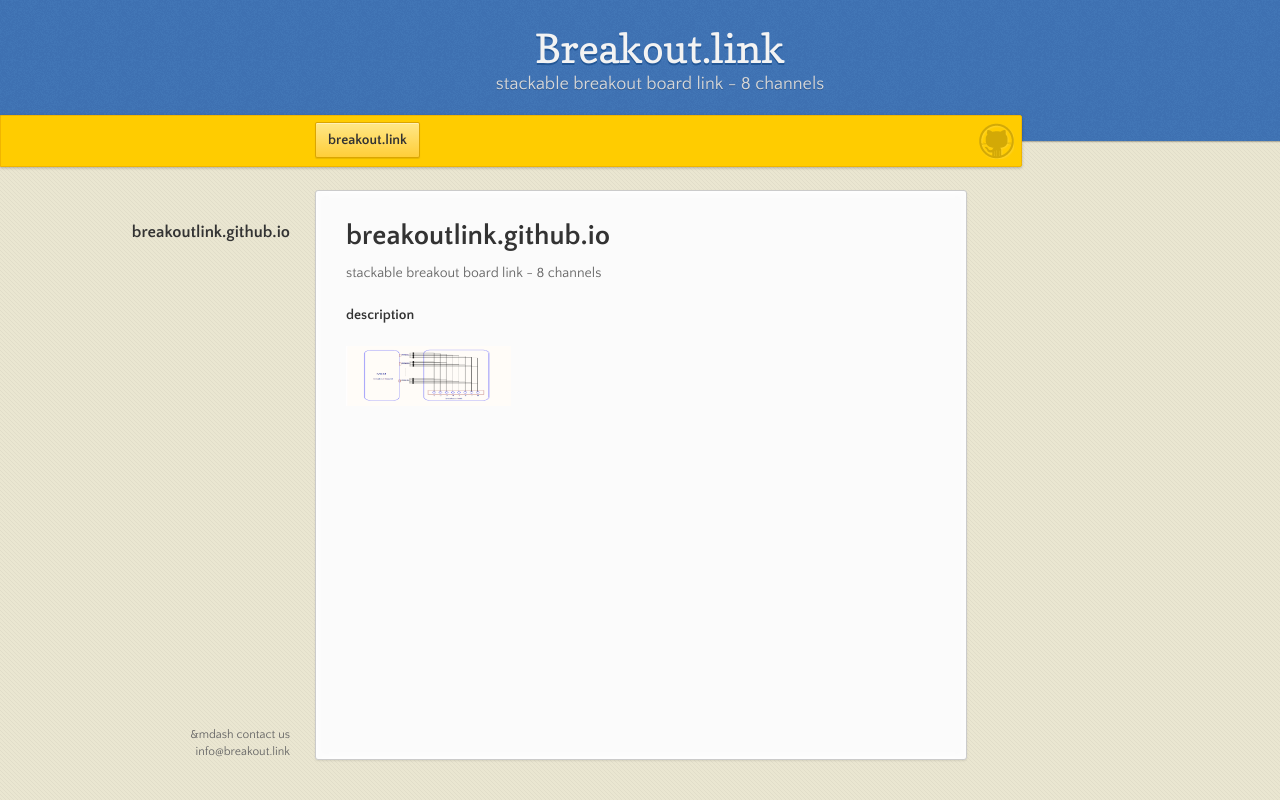
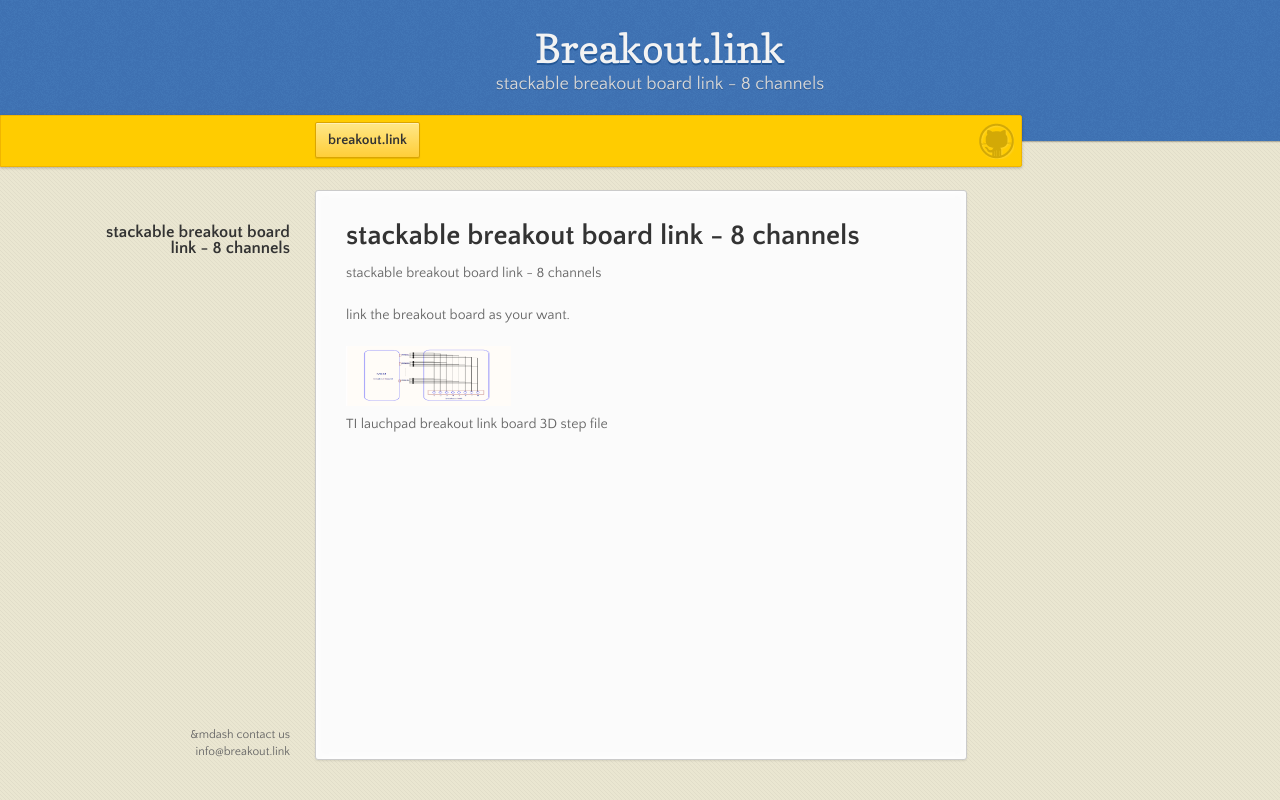
Before and after one commit to breakoutlink/breakoutlink.github.io, a plain HTML site: page index.html in a window 1280 px wide. Drawn offline with nearby package versions, Linux system fonts and the light colour scheme.

Commit message:
Signed-off-by: bol <info@breakout.link>

```diff
--- a/index.html
+++ b/index.html
@@ -33,11 +33,12 @@
       </nav>
       <section>
         <h1>
-<a id="breakoutlinkgithubio" class="anchor" href="#breakoutlinkgithubio" aria-hidden="true"><span class="octicon octicon-link"></span></a>breakoutlink.github.io</h1>
+<a id="breakoutlinkgithubio" class="anchor" href="#breakoutlinkgithubio" aria-hidden="true"><span class="octicon octicon-link"></span></a>stackable breakout board link - 8 channels</h1>
 
 <p>stackable breakout board link - 8 channels</p>
-<p href="images/description.png"><strong>description</strong></p>
+<p <strong>link the breakout board as your want.</strong></p>
 <img src="images/description.png" width="165" height="60" />
+<p <strong>TI lauchpad breakout link board 3D step file <a href="images/lp-40.pdf"></a></strong></p>
       </section>
       <footer>
         <p><small>  &mdash contact us info@breakout.link </a></small></p>
```
